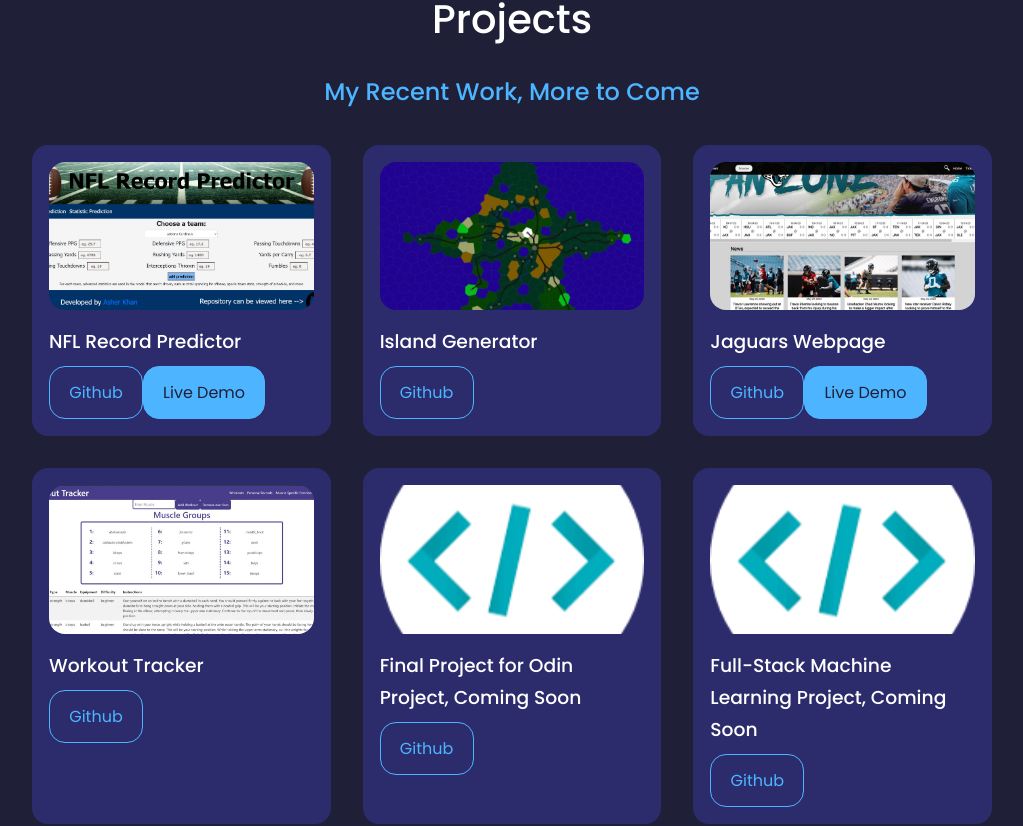
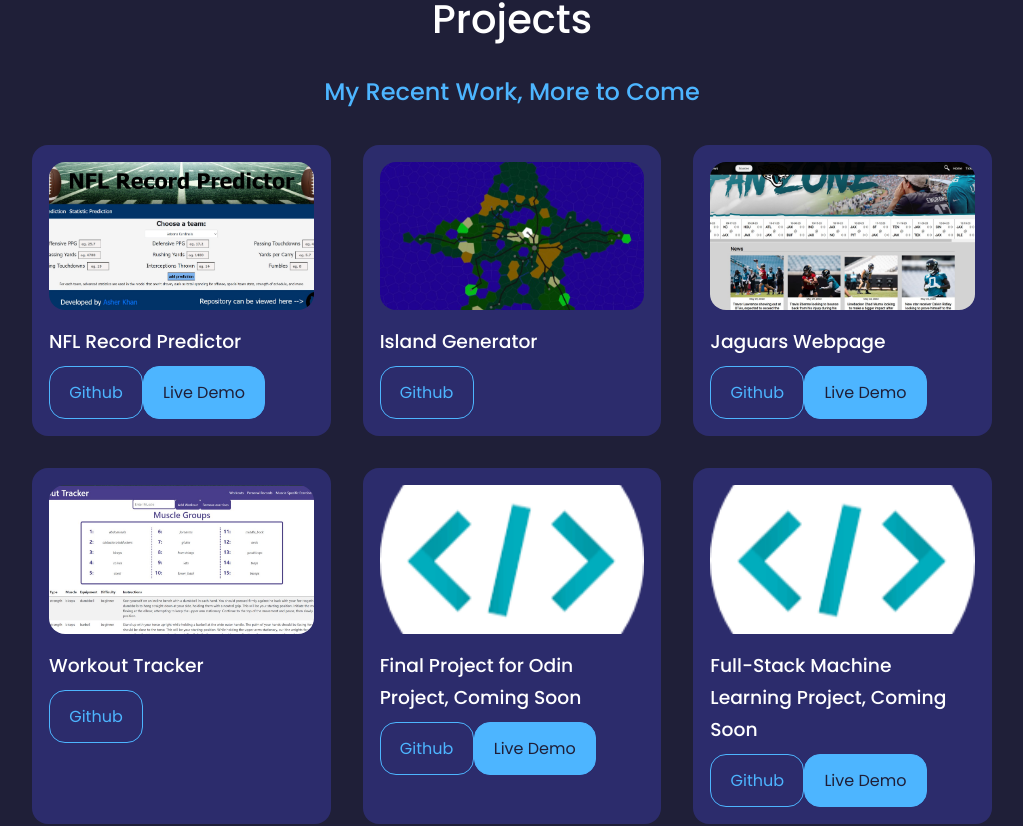
Before and after one commit to asherk7/personal-website, a React (Create React App) app: page / in a window 1280 px wide. Shown: the part 2342-3168 px from the top of the page, without its empty margins (128-1151 px from the left). Built offline with nearby package versions, Linux system fonts and the light colour scheme.

Commit message:
added a data file for the projects, and rendered each seperately through another project file

```diff
--- /dev/null
+++ b/src/components/projects/Project.js
@@ -0,0 +1,21 @@
+import React from 'react'
+import './projects.css'
+
+const Project = (props) => {
+  let projectdata = props.data
+
+  return (
+    <article key={projectdata.id} className="project">
+      <div className="project-image">
+        <img src={projectdata.image} alt={projectdata.title} />
+      </div>
+      <h3>{projectdata.title}</h3>
+      <a href={projectdata.github} target="_blank" rel="noopener noreferrer" className="btn">Github</a>
+      {projectdata.demo !== "" ?
+      <a href={projectdata.demo} target="_blank" rel="noopener noreferrer" className="btn btn-primary">Live Demo</a>
+      : ""}
+    </article>
+  )
+}
+
+export default Project
--- a/src/components/projects/Projects.js
+++ b/src/components/projects/Projects.js
@@ -1,70 +1,71 @@
-import React from 'react'
-import nfl from '../../resources/projects/nfl.jpg'
-import island from '../../resources/projects/island.jpg'
-import jaguars from '../../resources/projects/jaguars.jpg'
-import workout from '../../resources/projects/workout.jpg'
-import tbd from '../../resources/programming.png'
-import './projects.css'
+import React from 'react';
+import Project from './Project.js';
+import nfl from '../../resources/projects/nfl.jpg';
+import island from '../../resources/projects/island.jpg';
+import jaguars from '../../resources/projects/jaguars.jpg';
+import workout from '../../resources/projects/workout.jpg';
+import tbd from '../../resources/programming.png';
+import "./projects.css"
 
 const Projects = () => {
+    const data = [
+        {
+            id: 1,
+            image: nfl,
+            title: "NFL Record Predictor",
+            github: "https://github.com/asherk7/NFL-Record-Predictor",
+            demo: "https://nflrecordpredictor.pythonanywhere.com/"
+        },
+        {
+            id: 2,
+            image: island,
+            title: "Island Generator",
+            github: "https://github.com/asherk7/Island-Generator",
+            demo: ""
+        },
+        {
+            id: 3,
+            image: jaguars,
+            title: "Jaguars Webpage",
+            github: "https://github.com/asherk7/jaguars-webpage",
+            demo: "https://asherk7.github.io/jaguars-webpage/"
+        },
+        {
+            id: 4,
+            image: workout,
+            title: "Workout Tracker",
+            github: "https://github.com/asherk7/Workout-Tracker",
+            demo: ""
+        },
+        {
+            id: 5,
+            image: tbd,
+            title: "Final Project for Odin Project, Coming Soon",
+            github: "https://github.com/asherk7",
+            demo: "https://github.com/asherk7"
+        },
+        {
+            id: 6,
+            image: tbd,
+            title: "Full-Stack Machine Learning Project, Coming Soon",
+            github: "https://github.com/asherk7",
+            demo: "https://github.com/asherk7"
+        }
+    ]
+
     return (
         <section id="projects">
             <h1>Projects</h1>
             <h2>My Recent Work, More to Come</h2>
-
             <div className="container projects-container">
-        <article className="project">
-          <div className="project-image">
-            <img src={nfl} alt="NFL Record Predictor" />
-          </div>
-          <h3>NFL Record Predictor</h3>
-          <a href="https://github.com/asherk7/NFL-Record-Predictor" target="_blank" rel="noopener noreferrer" className="btn">Github</a>
-          <a href="https://nflrecordpredictor.pythonanywhere.com/" target="_blank" rel="noopener noreferrer" className="btn btn-primary">Live Demo</a>
-        </article>
-
-        <article className="project">
-          <div className="project-image">
-            <img src={island} alt="Island Generator" />
-          </div>
-          <h3>Island Generator</h3>
-          <a href="https://github.com/asherk7/Island-Generator" target="_blank" rel="noopener noreferrer" className="btn">Github</a>
-        </article>
-
-        <article className="project">
-          <div className="project-image">
-            <img src={jaguars} alt="Jaguars Webpage" />
-          </div>
-          <h3>Jaguars Webpage</h3>
-          <a href="https://github.com/asherk7/jaguars-webpage" target="_blank" rel="noopener noreferrer" className="btn">Github</a>
-          <a href="https://asherk7.github.io/jaguars-webpage/m" target="_blank" rel="noopener noreferrer" className="btn btn-primary">Live Demo</a>
-        </article>
-
-        <article className="project">
-          <div className="project-image">
-            <img src={workout} alt="Workout Tracker" />
-          </div>
-          <h3>Workout Tracker</h3>
-          <a href="https://github.com/asherk7/Workout-Tracker" target="_blank" rel="noopener noreferrer" className="btn">Github</a>
-        </article>
-
-        <article className="project">
-          <div className="project-image">
-            <img src={tbd} alt="To Be Decided" />
-          </div>
-          <h3>Final Project for Odin Project, Coming Soon</h3>
-          <a href="https://github.com/asherk7" target="_blank" rel="noopener noreferrer" className="btn">Github</a>
-        </article>
-
-        <article className="project">
-          <div className="project-image">
-            <img src={tbd} alt="To Be Decided" />
-          </div>
-          <h3>Full-Stack Machine Learning Project, Coming Soon</h3>
-          <a href="https://github.com/asherk7" target="_blank" rel="noopener noreferrer" className="btn">Github</a>
-        </article>
+                {data.map((project) => {
+                    return (
+                        <Project data={project} />
+                    )
+                })}
             </div>
         </section>
-  )
+    );
 }
 
 export default Projects
```
Lines whose indentation alone changed are shown as unchanged.
